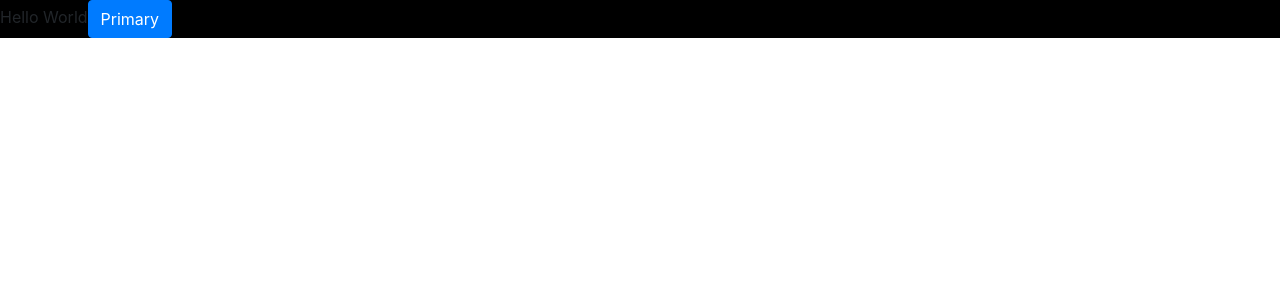
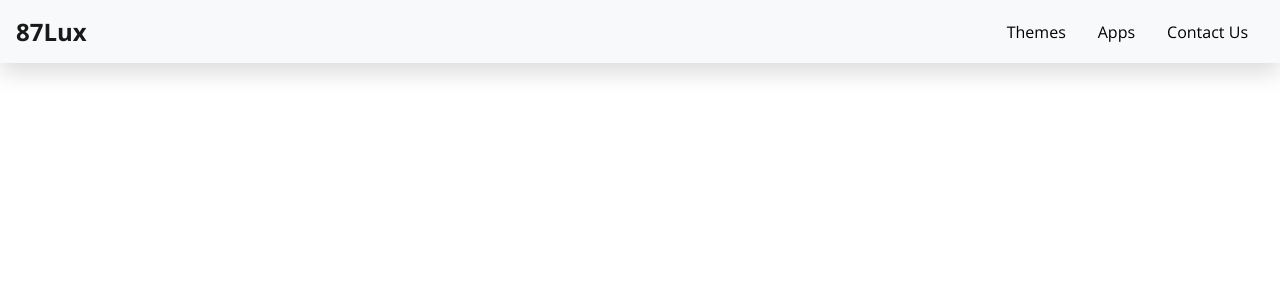
Before and after one commit to ppiresdias/87lux-homepage, a Next.js app: page / in a window 1280 px wide. Shown: the top 300 px of the page. Built offline with nearby package versions, Linux system fonts and the light colour scheme.

Commit message:
added header to page

```diff
--- a/components/header.js
+++ b/components/header.js
@@ -1,11 +1,24 @@
 
 const Header = () => {
     return (
-      <div className="header">
-          Hello World
-          <button type="button" class="btn btn-primary">Primary</button>
-      </div>
+        <nav className="navbar navbar-expand-lg fixed-top navbar-light bg-light">
+            <a className="navbar-brand" href="#">87Lux</a>
+
+            <div className="nav-links">
+                <ul className="nav">
+                    <li className="nav-item">
+                        <a className="nav-link active" href="#">Themes</a>
+                    </li>
+                    <li className="nav-item">
+                        <a className="nav-link" href="#">Apps</a>
+                    </li>
+                    <li className="nav-item">
+                        <a className="nav-link" href="#">Contact Us</a>
+                    </li>
+                </ul>
+            </div>
+        </nav>
     );
-  };
+};
 
-  export default Header;
+export default Header;
--- a/styles/_fonts.scss
+++ b/styles/_fonts.scss
@@ -0,0 +1,7 @@
+/* Google fonts
+    Open Sans
+    Regular 400
+    Bold 700
+*/
+
+@import url('https://fonts.googleapis.com/css2?family=Open+Sans:wght@400;700&display=swap');
--- /dev/null
+++ b/styles/_header.scss
@@ -0,0 +1,31 @@
+
+.header{
+    position: absolute;
+
+}
+
+.navbar{
+    height: 63px;
+    background: $header-background;
+    box-shadow: 0px 9px 24px rgba(0, 0, 0, 0.15);
+    font-family: 'Open Sans', sans-serif; // move to common?
+
+    .navbar-brand{
+        font-weight: 700;
+        font-size: $heading;
+    }
+
+    .nav-links{
+        margin-left: auto;
+        .nav{
+            // line-height: 22px;
+            .nav-link{
+                font-weight: 400;
+                font-size: $regular;
+                color: $font-color;
+            }
+
+        }
+    }
+
+}
--- a/styles/_homepage.scss
+++ /dev/null
@@ -1,7 +0,0 @@
-
-.header{
-    background: black;
-    position: "relative";
-    width: "100%";
-    height: "65vh";
-}
--- /dev/null
+++ b/styles/_variables.scss
@@ -0,0 +1,8 @@
+/*******COLORS*********/
+
+$font-color: #000000;
+$header-background: #FFFFFF;
+
+/*******SIZES*********/
+$regular: 16px;
+$heading: 24px;
--- a/styles/style.scss
+++ b/styles/style.scss
@@ -1,9 +1,10 @@
 /********* Custom Styles *********/
 @import "normalize";
-
+@import "fonts";
+@import "variables";
 
 
 
 /********* Pages Styles *********/
 @import "common";
-@import "homepage";
+@import "header";
```
